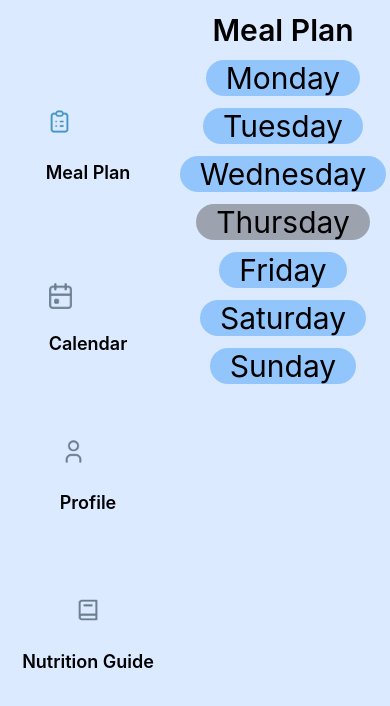
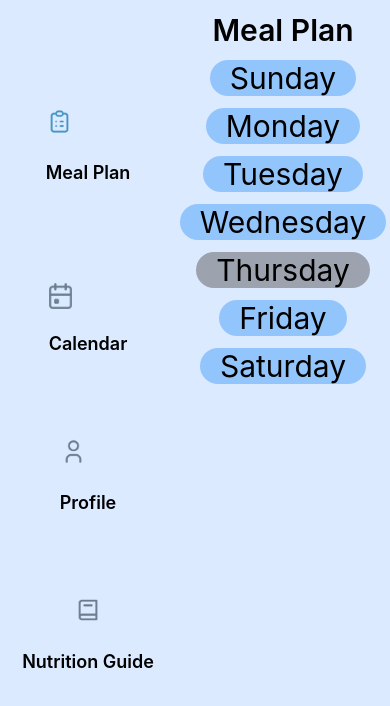
Before and after one commit to sst-inc/Vexential-Inc., a React Native app: screen /MealPlan in a window 390 px wide. Shown: the top 706 px of the page. Built offline with nearby package versions, Linux system fonts and the light colour scheme.

Commit message:
Fixed Highlighting Issue

```diff
--- a/src/pages/mealPlan.jsx
+++ b/src/pages/mealPlan.jsx
@@ -19,7 +19,7 @@ const MealPlan = ({ route }) => {
     navigation.navigate('RecommendedMealPlan', { dayNumber, selectedDiseases });
   };
 
-  const daysOfWeek = ['Monday', 'Tuesday', 'Wednesday', 'Thursday', 'Friday', 'Saturday', 'Sunday'];
+  const daysOfWeek = ['Sunday', 'Monday', 'Tuesday', 'Wednesday', 'Thursday', 'Friday', 'Saturday'];
 
   return (
     <StyledView className="flex-1 flex-row bg-blue-100 items-center justify-start">
@@ -38,7 +38,7 @@ const MealPlan = ({ route }) => {
           <StyledPressable
             key={i}
             className={`flex-col w-[1000] h-[85] rounded-full items-center justify-between mt-3 ${
-              i === ((currentDay - 1) % 7) ? 'bg-gray-400' : 'bg-blue-300'
+              i === (currentDay) ? 'bg-gray-400' : 'bg-blue-300'
             }`}
             onPress={() => navigateToRecommendedPlan(i + 1, selectedDiseases)}
           >
```
